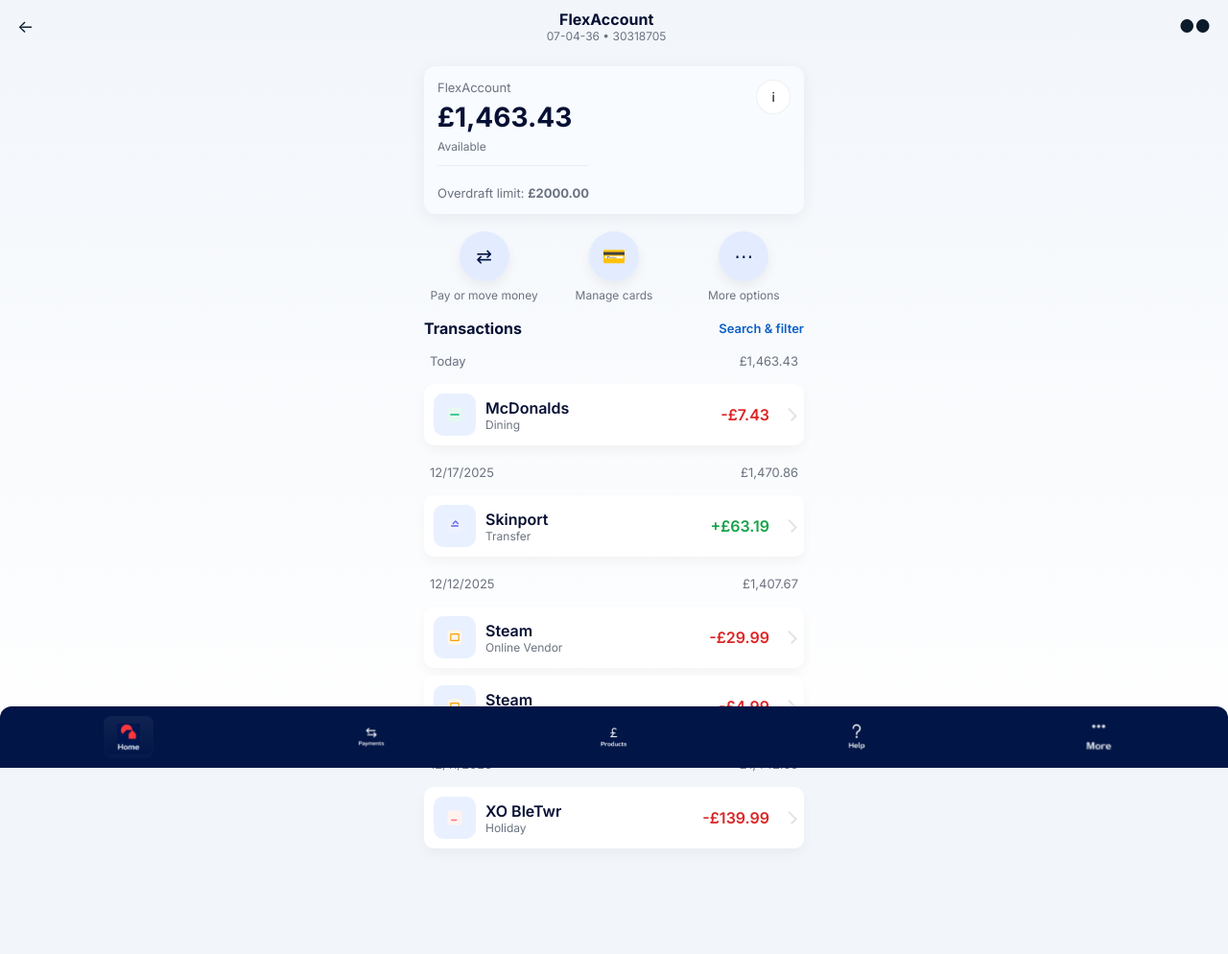
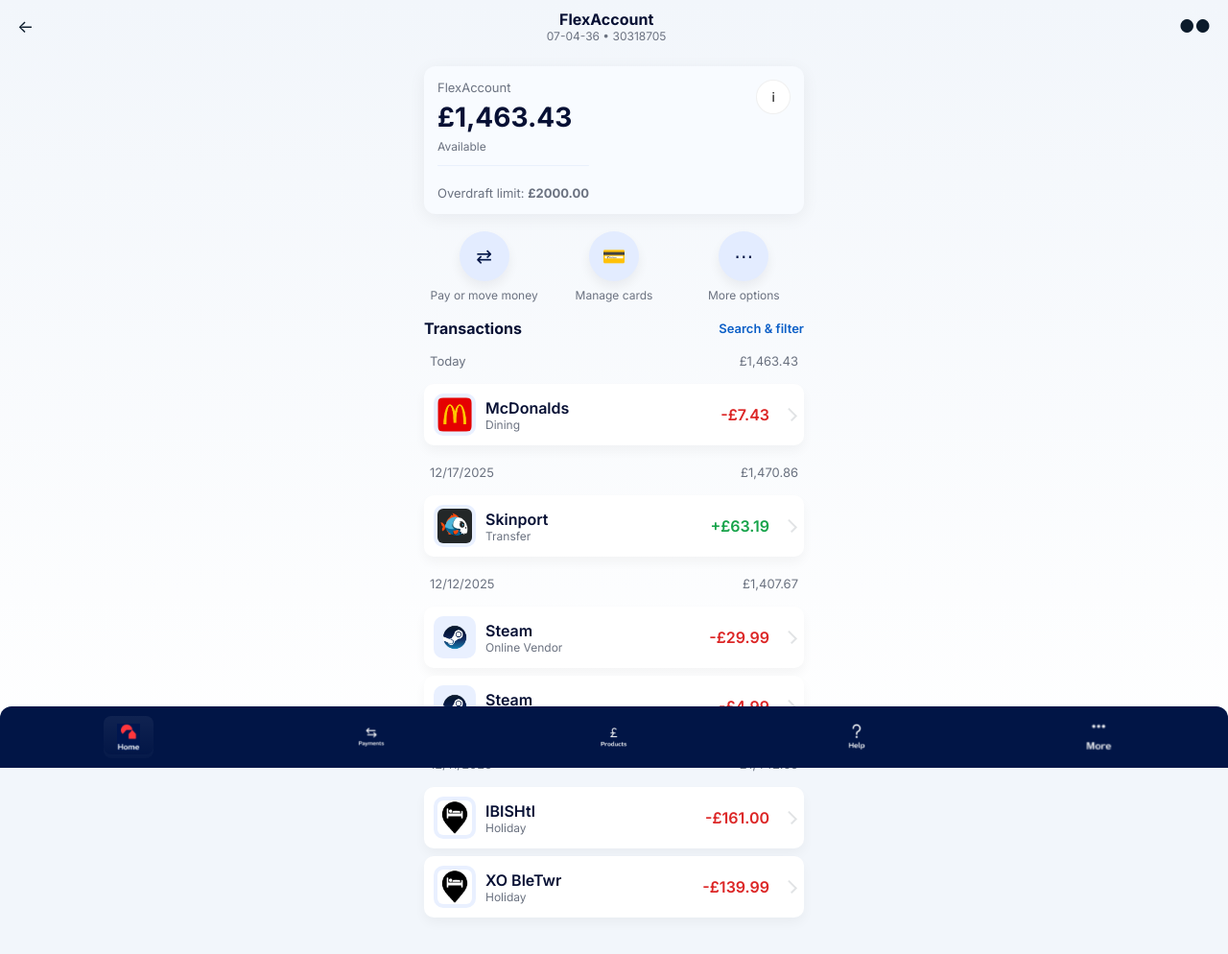
Before and after one commit to MattsNotIt/NationwideOverview, a plain HTML site: page index.html in a window 1280 px wide. Shown: the whole page at 96% size. Drawn offline with Linux system fonts and the light colour scheme.

Commit message:
update images, etc

```diff
--- a/script.js
+++ b/script.js
@@ -10,6 +10,7 @@
 		{date:'2025-12-17', desc:'Skinport', category:'Transfer', amount:63.19, key:'transfer'},
 		{date:'2025-12-12', desc:'Steam', category:'Online Vendor', amount:-29.99, key:'online'},
 		{date:'2025-12-12', desc:"Steam", category:'Online Vendor', amount:-4.99, key:'online'},
+		{date:'2025-12-11', desc:'IBISHtl', category:'Holiday', amount:-161.00, key:'holiday'},
 		{date:'2025-12-11', desc:'XO BleTwr', category:'Holiday', amount:-139.99, key:'holiday'},
 	]
 };
@@ -99,14 +100,24 @@
 
 // returns a small SVG string for the transaction key/type
 function iconForKey(key, type){
-	// simple mapping; these are neutral icons, not trademarks
-	const svgs = {
-		mcd: '<svg width="20" height="20" viewBox="0 0 24 24" fill="none" xmlns="http://www.w3.org/2000/svg"><rect x="3" y="3" width="18" height="18" rx="4" fill="#E6F8F0"/><path d="M7 12h10" stroke="#10B981" stroke-width="1.6" stroke-linecap="round"/></svg>',
-		transfer: '<svg width="20" height="20" viewBox="0 0 24 24" fill="none" xmlns="http://www.w3.org/2000/svg"><rect x="3" y="3" width="18" height="18" rx="4" fill="#EEF2FF"/><path d="M8 12h8M10 9l3-3 3 3" stroke="#6366F1" stroke-width="1.6" stroke-linecap="round" stroke-linejoin="round"/></svg>',
-		online: '<svg width="20" height="20" viewBox="0 0 24 24" fill="none" xmlns="http://www.w3.org/2000/svg"><rect x="3" y="3" width="18" height="18" rx="4" fill="#FFF6E6"/><path d="M7 8h10v8H7z" stroke="#F59E0B" stroke-width="1.4" stroke-linecap="round" stroke-linejoin="round"/></svg>',
-		diner: '<svg width="20" height="20" viewBox="0 0 24 24" fill="none" xmlns="http://www.w3.org/2000/svg"><rect x="3" y="3" width="18" height="18" rx="4" fill="#FFEFF0"/><path d="M8 12h6" stroke="#EF4444" stroke-width="1.6" stroke-linecap="round"/></svg>',
-		holiday: '<svg width="20" height="20" viewBox="0 0 24 24" fill="none" xmlns="http://www.w3.org/2000/svg"><rect x="3" y="3" width="18" height="18" rx="4" fill="#FFF3F0"/><path d="M8 15h6" stroke="#FB7185" stroke-width="1.6" stroke-linecap="round"/></svg>',
-		refund: '<svg width="20" height="20" viewBox="0 0 24 24" fill="none" xmlns="http://www.w3.org/2000/svg"><rect x="3" y="3" width="18" height="18" rx="4" fill="#ECFDF5"/><path d="M8 12h8M12 8v8" stroke="#10B981" stroke-width="1.6" stroke-linecap="round" stroke-linejoin="round"/></svg>'
+	// Prefer using image logos placed in the project root. If an image file
+	// for the merchant exists, return an <img> tag string pointing to it.
+	// Fallback to neutral SVG if the image isn't available.
+	const imgMap = {
+		// key: filename (use PNGs placed in project root)
+		mcd: 'mcd.png',          // restaurant / McDonalds-like merchant
+		online: 'steam.png',     // Steam / online vendor
+		holiday: 'hotel.png',    // Hotel / holiday icon
+		transfer: 'skinport.png' // Skinport / transfer logo
 	};
-	return svgs[key] || '<svg width="20" height="20"><rect x="0" y="0" width="20" height="20" rx="4" fill="#E9EEF8"/></svg>';
+
+	const filename = imgMap[key];
+	if(filename){
+		// Use a small img element; CSS ensures it fits the tx-icon box.
+		// The HTML uses innerHTML so returning an <img> string is fine.
+		return `<img src="${filename}" alt="${key}" class="tx-icon-img">`;
+	}
+
+	// Neutral fallback SVG (keeps visual consistency)
+	return '<svg width="20" height="20" viewBox="0 0 24 24" xmlns="http://www.w3.org/2000/svg"><rect x="0" y="0" width="24" height="24" rx="4" fill="#E9EEF8"/></svg>';
 }
--- a/style.css
+++ b/style.css
@@ -52,6 +52,8 @@
 .tx-section .section-title{font-size:13px;color:var(--muted);display:flex;justify-content:space-between;padding:8px 6px}
 .tx-item{display:flex;align-items:center;gap:10px;background:var(--card);padding:10px;border-radius:10px;box-shadow:0 6px 12px rgba(7,16,36,0.04);margin:8px 0}
 .tx-icon{width:44px;height:44px;border-radius:8px;background:var(--accent);display:flex;align-items:center;justify-content:center;font-weight:700}
+/* image inside tx-icon should scale to fit neatly */
+.tx-icon img.tx-icon-img{width:36px;height:36px;border-radius:6px;object-fit:cover;display:block}
 .tx-desc{flex:1}
 .tx-desc .title{font-weight:600}
 .tx-desc .meta{font-size:12px;color:var(--muted)}
```
Also changed, not shown: hotel.png (added), mcd.png (renamed from McdonaldsLogo.png), skinport.png (added), steam.png (added), 1 other file.
